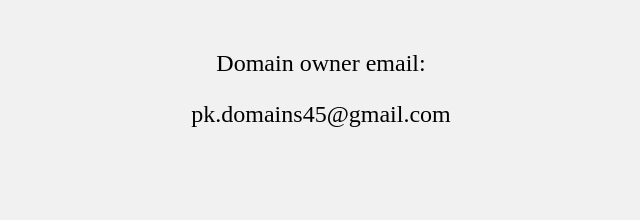
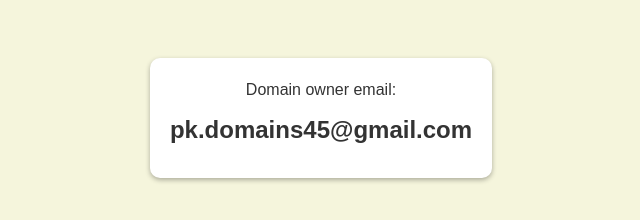
Before and after one commit to Pkdomains/dontdrinkme.io, a plain HTML site: page index.html in a window 1280 px wide. Shown: the whole page, without its empty margins (319-959 px from the left). Drawn offline with Linux system fonts and the light colour scheme.

Commit message:
Update index.html

```diff
--- a/index.html
+++ b/index.html
@@ -4,19 +4,34 @@
     <title>My Domain Name</title>
     <style>
       body {
-        background-color: #f1f1f1;
+        background-color: #f5f5dc;
+        color: #333;
+        font-family: Arial, sans-serif;
+        font-size: 16px;
+        line-height: 1.5;
+        text-align: center;
       }
       .email-section {
-        text-align: center;
+        background-color: #fff;
+        border-radius: 10px;
+        box-shadow: 0 2px 5px rgba(0, 0, 0, 0.3);
+        display: inline-block;
         margin-top: 50px;
+        padding: 20px;
+      }
+      .email-section p {
+        margin: 0 0 10px;
+      }
+      .email-section p.email {
         font-size: 24px;
+        font-weight: bold;
       }
     </style>
   </head>
   <body>
     <div class="email-section">
       <p>Domain owner email:</p>
-      <p>pk.domains45@gmail.com</p>
+      <p class="email">pk.domains45@gmail.com</p>
     </div>
   </body>
 </html>
```
